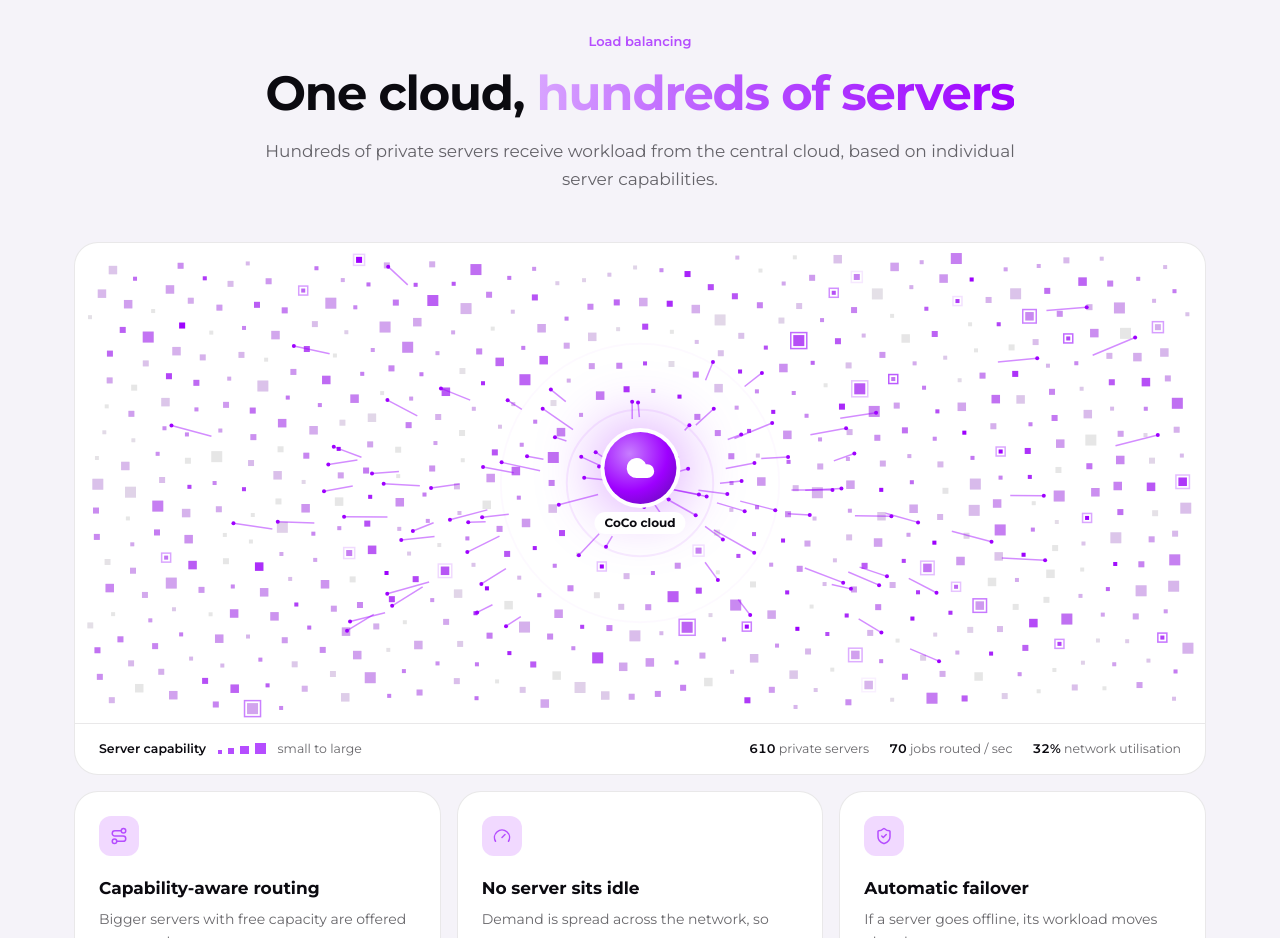
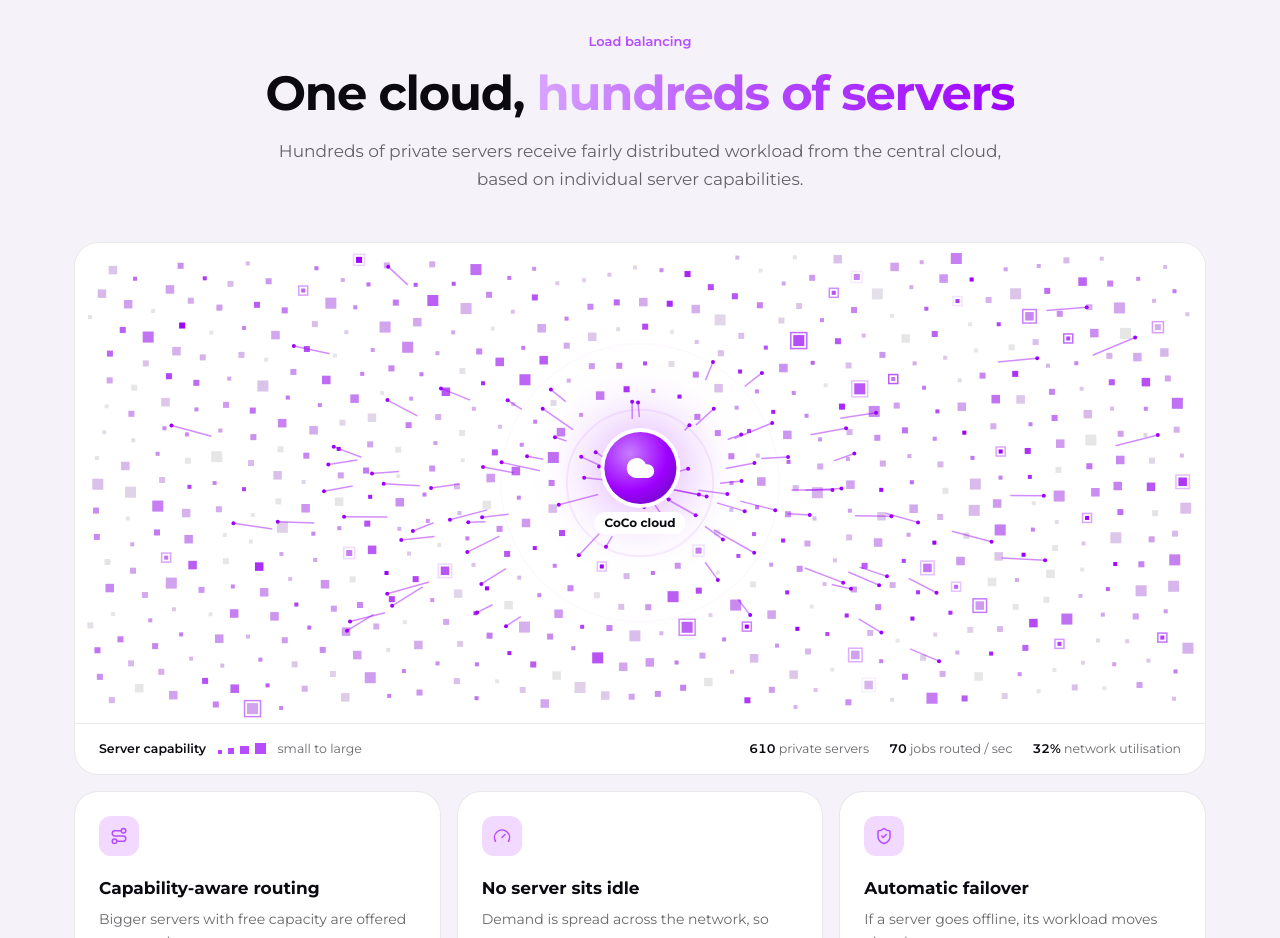
Before and after one commit to hibarri-dev/coco, a React (Vite) app in the folder frontend/: page /investors in a window 1280 px wide. Shown: the part 2640-3578 px from the top of the page. Built offline with nearby package versions, Linux system fonts and the light colour scheme; no server answers; a web font is replaced by a local one.

Commit message:
Update LoadBalancing.jsx

```diff
--- a/frontend/src/components/investors/LoadBalancing.jsx
+++ b/frontend/src/components/investors/LoadBalancing.jsx
@@ -243,7 +243,7 @@ export default function LoadBalancing() {
           One cloud, <span className="text-purple-glow">hundreds of servers</span>
         </h2>
         <p className="mt-5 text-[17px] leading-relaxed text-[var(--muted)]">
-          Hundreds of private servers receive workload from the central cloud, based on individual server capabilities.
+          Hundreds of private servers receive fairly distributed workload from the central cloud, based on individual server capabilities.
         </p>
       </Reveal>
 
```
